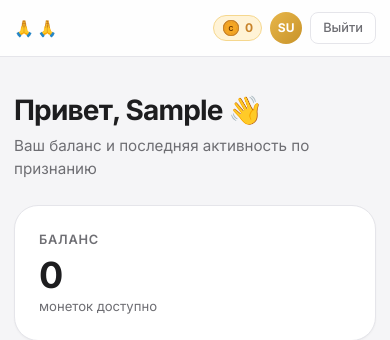
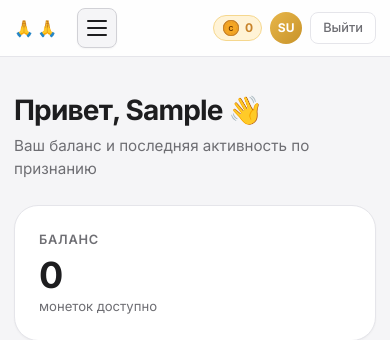
Before and after one commit to emilmurtazin/spasibo-kollege, a Django app: a page that uses templates/core/base.html in a window 390 px wide. Shown: the top 340 px of the page. Run offline with Django 5.2, Linux system fonts and the light colour scheme; the visitor is signed in with stand-in values (Sample User, id 1); data comes from the database, SQL or seed files in the repository; data that the repository does not hold is empty.

Commit message:
Add files via upload

```diff
--- a/static/css/style.css
+++ b/static/css/style.css
@@ -412,13 +412,16 @@ a:hover { text-decoration: underline; }
   height: auto;
   min-height: 56px;
   display: block;
+  position: sticky;
+  top: 0;
+  z-index: 200;
+  overflow: visible;
 }
 .sk-nav__inner {
   display: flex;
   align-items: center;
   gap: 0;
   min-height: 56px;
-  /* allow wrapping prevented by explicit flex layout */
 }
 
 /* Brand */
@@ -452,7 +455,7 @@ a:hover { text-decoration: underline; }
 /* --- Menu row (links) --- */
 .sk-nav__menu {
   border-top: 1px solid var(--c-border);
-  background: rgba(255,255,255,.97);
+  background: rgba(255,255,255,.98);
 }
 .sk-nav__links-wrap {
   padding: 6px 0;
@@ -494,18 +497,30 @@ a:hover { text-decoration: underline; }
   flex-direction: column;
   justify-content: center;
   gap: 5px;
-  width: 38px; height: 38px;
-  background: transparent; border: none; cursor: pointer;
-  padding: 6px;
+  width: 40px; height: 40px;
+  background: var(--c-bg);
+  border: 1px solid var(--c-border-2);
+  cursor: pointer;
+  padding: 9px;
   border-radius: var(--r-sm);
   margin-left: 8px;
   flex-shrink: 0;
+  box-shadow: var(--shadow-xs);
+  -webkit-tap-highlight-color: transparent;
+}
+.sk-burger:active {
+  background: var(--c-border);
 }
 .sk-burger span {
-  display: block; height: 2px; border-radius: 2px;
+  display: block;
+  height: 2px;
+  border-radius: 2px;
   background: var(--c-ink);
+  width: 100%;
   transition: transform .22s ease, opacity .22s ease;
 }
+.sk-burger.open { background: var(--c-ink); border-color: var(--c-ink); }
+.sk-burger.open span { background: #fff; }
 .sk-burger.open span:nth-child(1) { transform: translateY(7px) rotate(45deg); }
 .sk-burger.open span:nth-child(2) { opacity: 0; }
 .sk-burger.open span:nth-child(3) { transform: translateY(-7px) rotate(-45deg); }
@@ -520,16 +535,22 @@ a:hover { text-decoration: underline; }
   .sk-nav__user-info { display: none; }
   .sk-nav__user-name, .sk-nav__user-role { display: none; }
 
-  /* Hide menu by default */
+  /* Hide menu by default — absolute so it overlays page content */
   .sk-nav__menu {
+    position: absolute;
+    top: 100%;
+    left: 0; right: 0;
     max-height: 0;
     overflow: hidden;
     transition: max-height .28s ease;
     border-top: none;
+    box-shadow: none;
+    z-index: 199;
   }
   .sk-nav__menu.open {
     max-height: 600px;
     border-top: 1px solid var(--c-border);
+    box-shadow: 0 8px 24px rgba(0,0,0,.10);
   }
 
   /* Stack links vertically */
```
